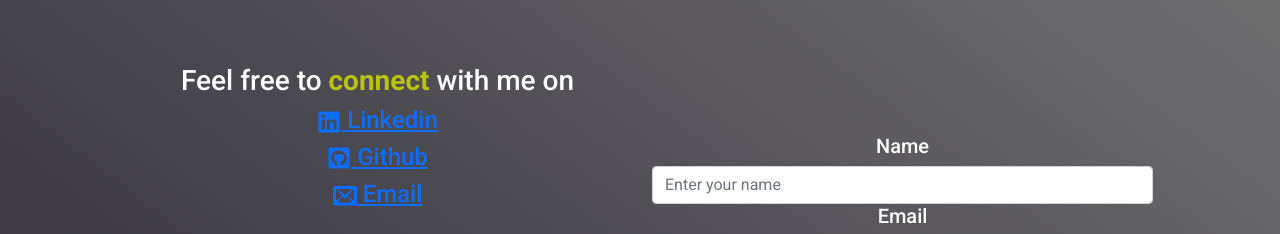
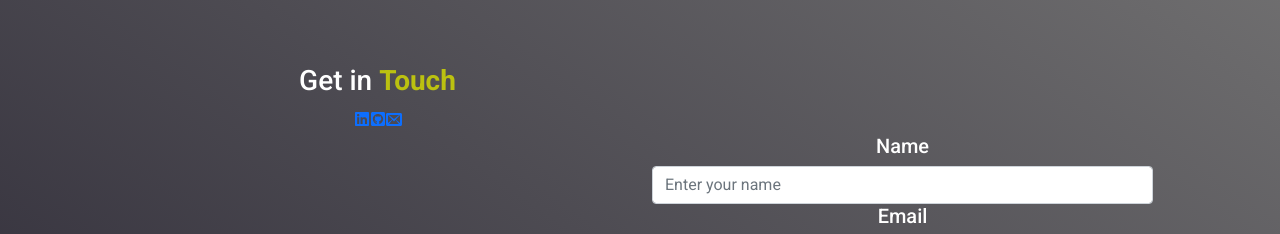
Before and after one commit to magickw/ReactPortfolio, a React (Create React App) app: page /contact in a window 1280 px wide. Shown: the part 144-378 px from the top of the page. Built offline with nearby package versions, Linux system fonts and the light colour scheme.

Commit message:
updated the style.css

```diff
--- a/src/App.js
+++ b/src/App.js
@@ -23,7 +23,6 @@ function App() {
         <Navbar />
         <Routes>
           <Route path="/" exact element={<Home/>} />
-          <Route path="/portfolio" element={<Home/>} />
           <Route path="/about" element={<About/>} />
           <Route path="/projects" element={<Projects/>} />
           <Route path="/resume" element={<Resume/>} />
--- a/src/components/Contact/Contact.js
+++ b/src/components/Contact/Contact.js
@@ -36,34 +36,31 @@ function Contact() {
               paddingBottom: "50px",
             }}
           >
-            <h3 className="title-left">Feel free to <strong className="yellow">connect</strong> with me on</h3>
-            <h4>
+            <h3 className="title-left">Get in <strong className="yellow">Touch</strong></h3>
+            <div className="social-icons">
              <a
                href="https://www.linkedin.com/in/bfguo/"
                rel="noreferrer"
                target="_blank"
              >
-               <FaLinkedin /> Linkedin
+               <FaLinkedin />
              </a>
-           </h4>
-           <h4>
+
              <a
                href="https://github.com/magickw"
                rel="noreferrer"
                target="_blank"
              >
-               <FaGithubSquare /> Github
+               <FaGithubSquare />
              </a>
-           </h4>
 
-           <h4>
            <a
                href="mailto:peterguo1983@gmail.com"
                rel="noreferrer"
                target="_blank"
-             ><ImEnvelop /> Email
+             ><ImEnvelop />
              </a>
-             </h4>
+             </div>
              <img src={handshake} alt="collaboration" className="img-fluid"/>
           </Col>
 
--- a/src/components/Home/Home.js
+++ b/src/components/Home/Home.js
@@ -43,7 +43,7 @@ function Home() {
               </h1>
 
               <h1 className="heading-name">
-                I'M <strong className="official-name">BAOFENG GUO</strong>
+                My Name is <strong className="official-name">BAOFENG GUO</strong>
               </h1>
 
               <div style={{ padding: 50, textAlign: "left" }}>
--- a/src/style.css
+++ b/src/style.css
@@ -372,6 +372,7 @@ html {
 .project-card-view {
   box-shadow: 0 4px 5px 3px rgba(119, 53, 136, 0.459) !important;
   color: white !important;
+  text-align: center !important;
   background-color: transparent !important;
   opacity: 0.9 !important;
   transition: all 0.5s ease 0s !important;
```
